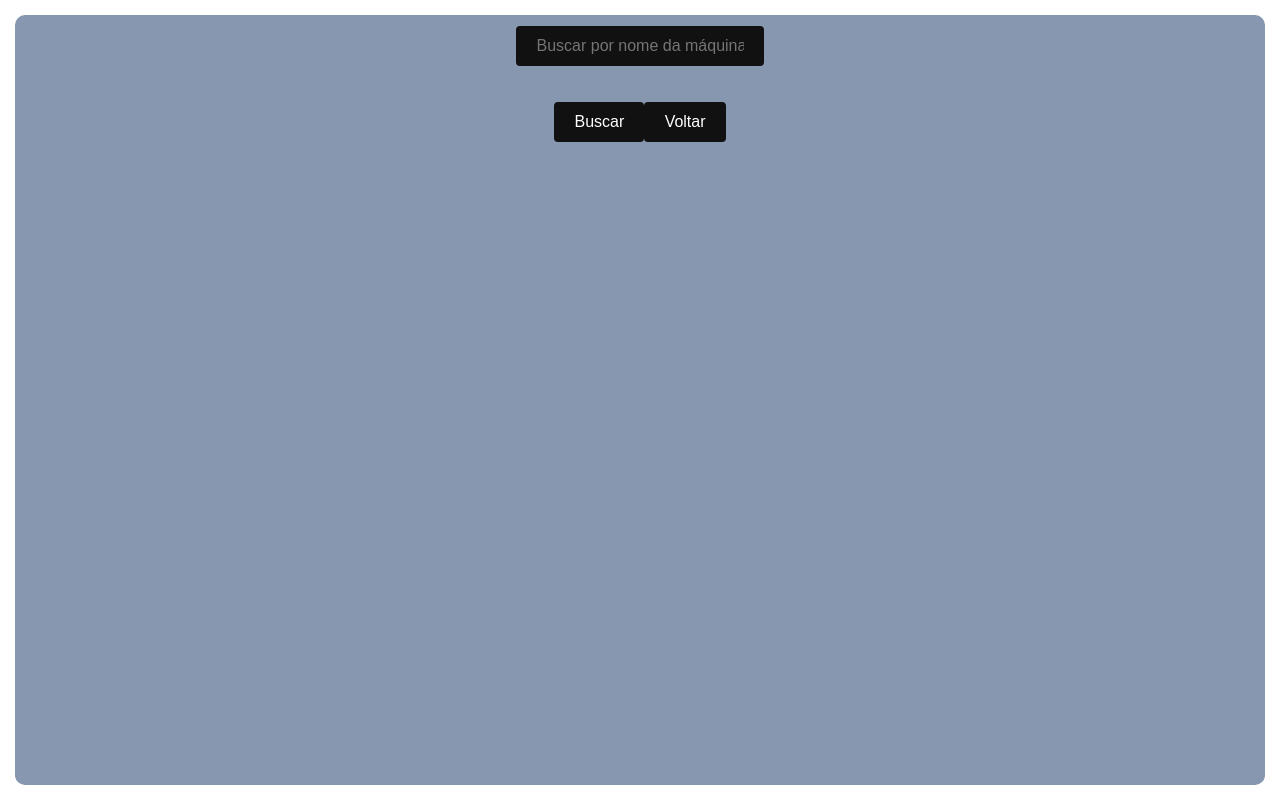
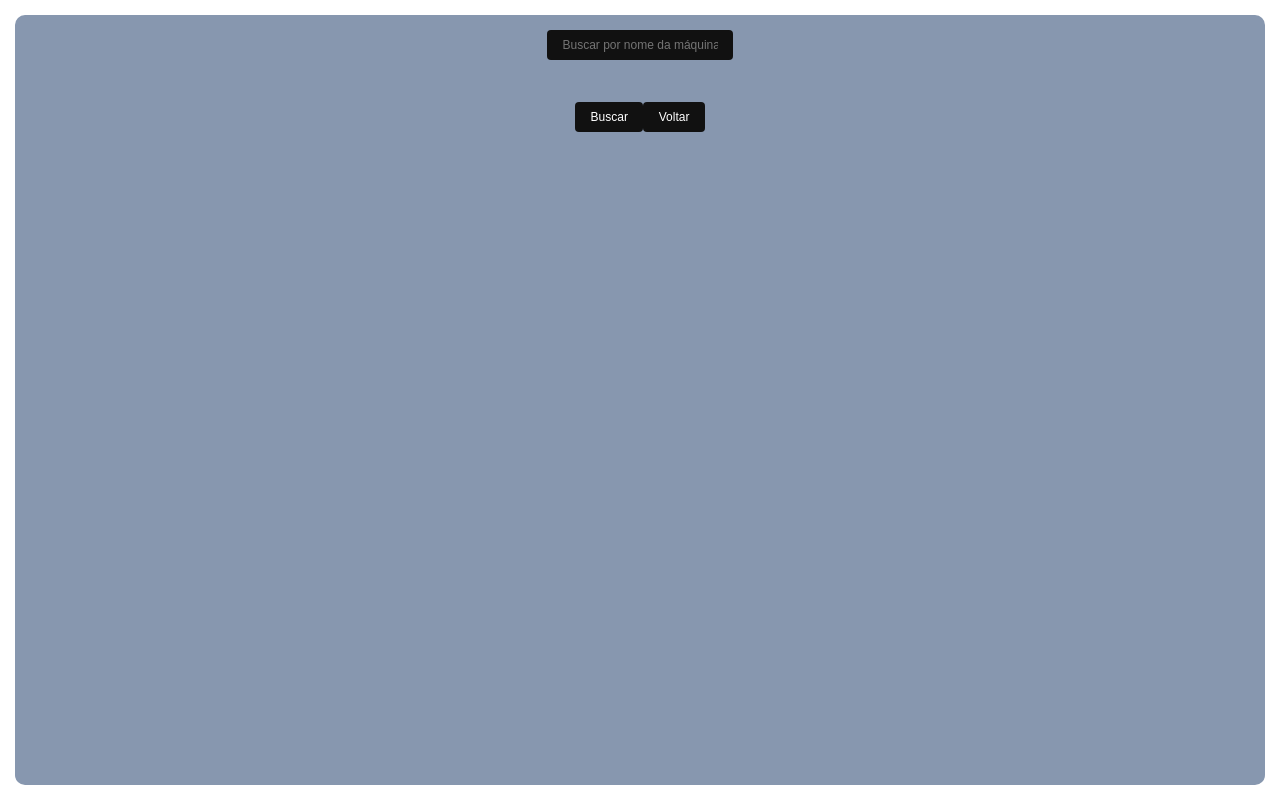
Before and after one commit to HadsonRamalho/Integrador, a React (Vite) app in the folder Gerenciador de Contratos/: page /buscar_contrato in a window 1280 px wide. Built offline with nearby package versions, Linux system fonts and the light colour scheme.

Commit message:
Corrigindo estilos

```diff
--- a/Gerenciador de Contratos/src/buscar_contrato.jsx
+++ b/Gerenciador de Contratos/src/buscar_contrato.jsx
@@ -26,7 +26,7 @@ function Home(){
 
   return (
     <div>
-      <div id="boxHome">
+      <div id="boxBuscaContrato">
         <input
           required
           className="rowReset"
--- a/Gerenciador de Contratos/src/styles.css
+++ b/Gerenciador de Contratos/src/styles.css
@@ -226,9 +226,24 @@ button {
   transform: translate(-50%, -50%);
   text-align: center;
   height: calc(100vh - 100px);
-  width: calc(100vw - 100px); /*450pcx*/
+  width: calc(50vw); /*450pcx*/
   line-height: 60px;
   filter: blur(0 0 50px);
   border-radius: 10px;
 
 }
+
+#boxBuscaContrato{
+  background-color:   #8797AF;
+  position: fixed;
+  top:50%;
+  left: 50%;
+  transform: translate(-50%, -50%);
+  text-align: center;
+  height: calc(100vh - 30px);
+  width: calc(100vw - 30px); /*450pcx*/
+  line-height: 60px;
+  filter: blur(0 0 50px);
+  border-radius: 10px;
+  font-size: 1.5vh;
+}
```
